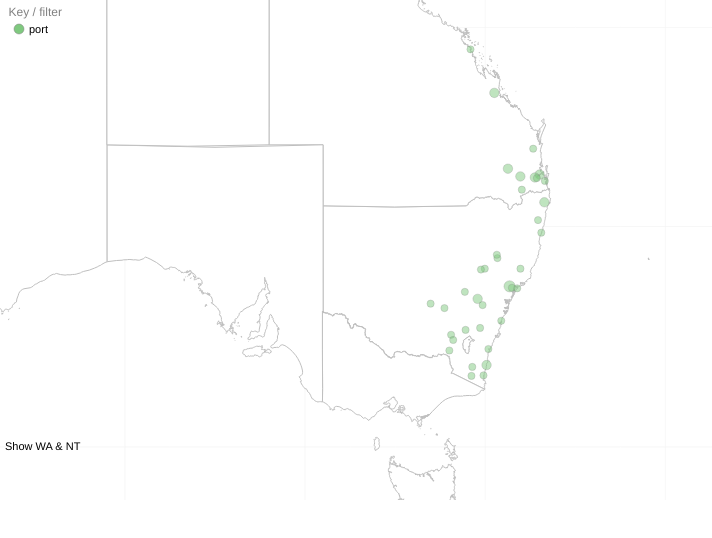
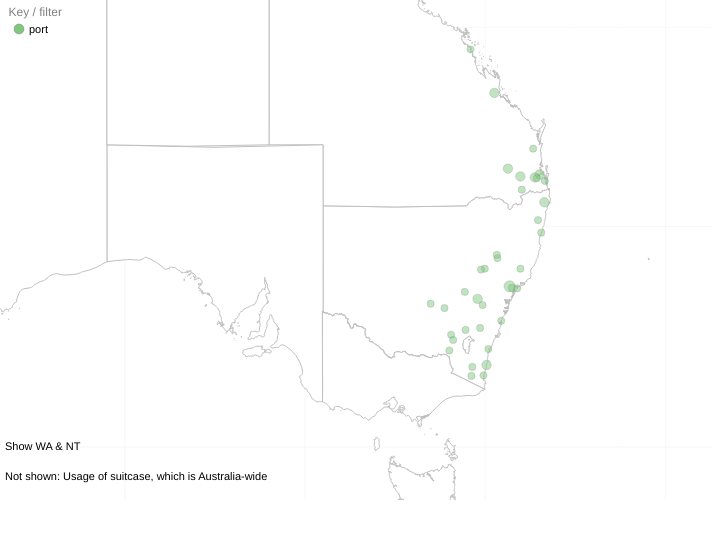
Before and after one commit to nickjevershed/Language-map, a plain HTML site: page port.html in a window 1280 px wide. Shown: the whole page, without its empty margins (0-712 px from the left). Drawn offline with Linux system fonts and the light colour scheme.

Commit message:
port text fix

```diff
--- a/port.html
+++ b/port.html
@@ -246,6 +246,8 @@
 								    .on("click", filterCat)
 								    .text(d);
 
+
+
 							});
 
 							function filterCat() {
@@ -301,6 +303,11 @@
 								    .on("click", zoomMap)
 								    .text("Show WA & NT");
 
+							austMap.append("text")
+								    .attr("x", 5)
+								    .attr("y", height-20)
+								    .text("Not shown: Usage of suitcase, which is Australia-wide");
+
 
 							$(".circle").tooltip({
 								track: true,
```
